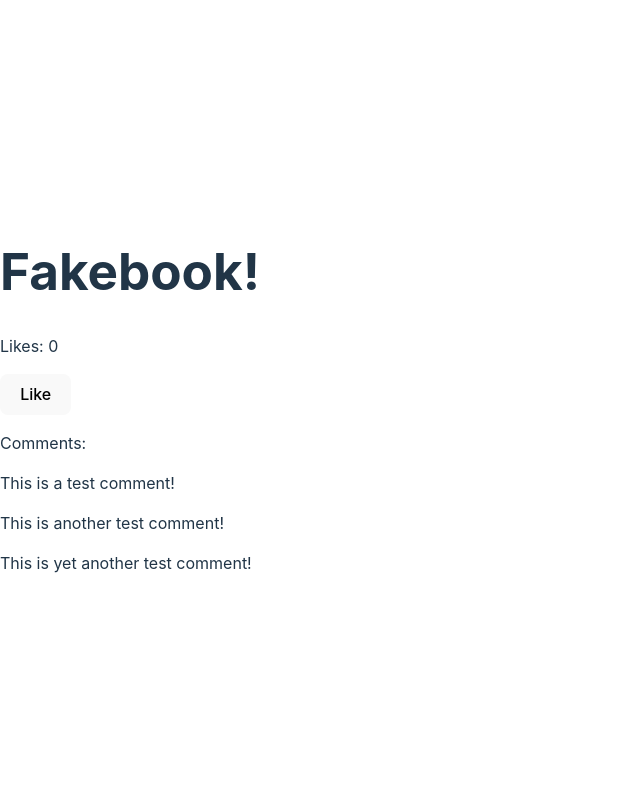
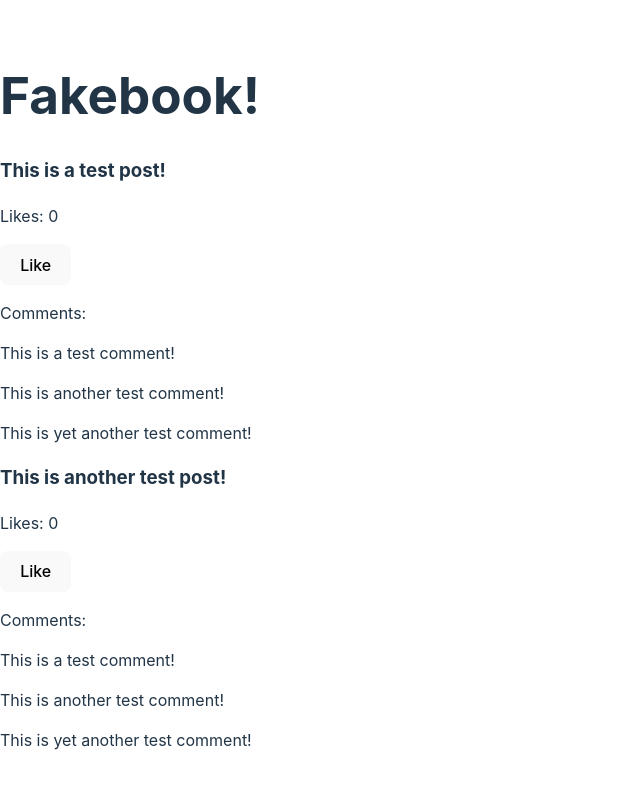
Before and after one commit to juan-delpozo/social-media-app, a React (Vite) app: page / in a window 1280 px wide. Shown: the top 788 px of the page, without its empty margins (0-640 px from the left). Built offline with nearby package versions, Linux system fonts and the light colour scheme.

Commit message:
Updated App component

```diff
--- a/src/App.jsx
+++ b/src/App.jsx
@@ -8,7 +8,9 @@ function App(){
       <h1>Fakebook!</h1>
         {/* CreatePostForm */}
         {/* Feed */}
-        <Post  />
+        <Post content="This is a test post!" />
+        <Post content="This is another test post!" />
+
     </div>
   )
 }
```
